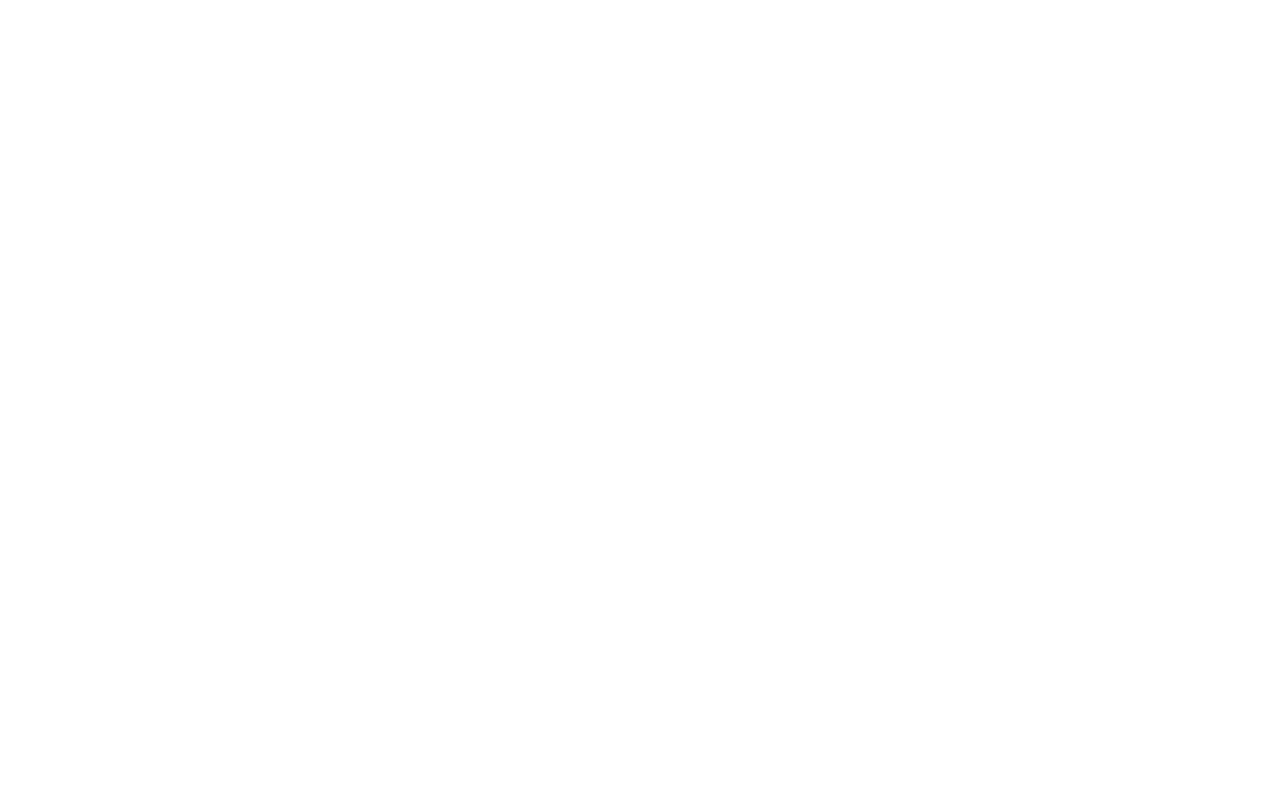
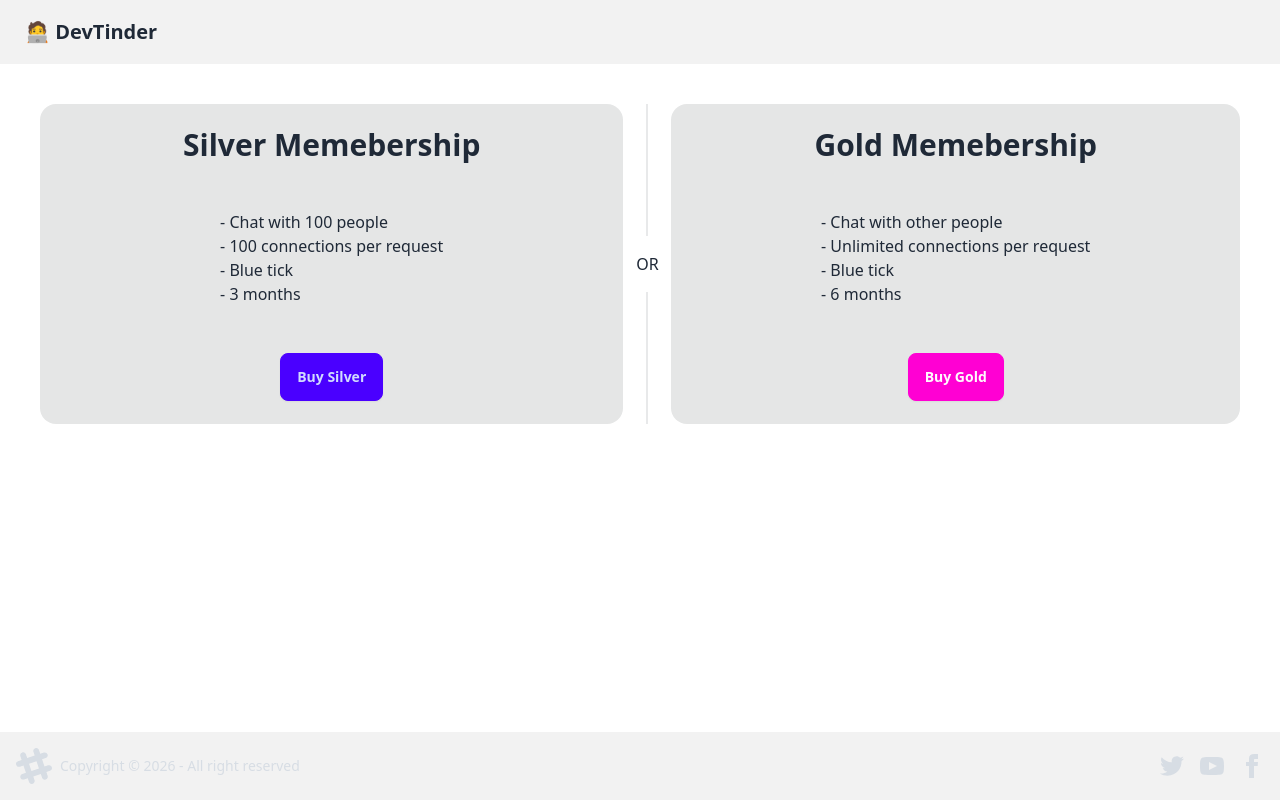
Before and after one commit to sonideepak08/devTinder-web, a React (Vite) app: page /premium in a window 1280 px wide. Before the commit this address had no page. Built offline with nearby package versions, Linux system fonts and the light colour scheme; no server answers.

Commit message:
premium user code

```diff
--- a/index.html
+++ b/index.html
@@ -5,6 +5,7 @@
     <link rel="icon" type="image/svg+xml" href="/favicon.svg" />
     <meta name="viewport" content="width=device-width, initial-scale=1.0" />
     <title>DevTinder</title>
+    <script src="https://checkout.razorpay.com/v1/checkout.js"></script>
   </head>
   <body>
     <div id="root"></div>
--- a/src/App.jsx
+++ b/src/App.jsx
@@ -7,6 +7,7 @@
 import Feed from "./components/Feed";
 import Connections from "./components/Connections";
 import Requests from "./components/Requests";
+import Premium from "./components/Premium";
 
 function App() {
   return (
@@ -19,7 +20,8 @@
               <Route path="/login" element={<Login />} />
               <Route path="/profile" element={<Profile />} />
               <Route path="/connections" element={<Connections />} />
-              <Route path="/requests" element={<Requests />}/>
+              <Route path="/requests" element={<Requests />} />
+              <Route path="/premium" element={<Premium />} />
             </Route>
           </Routes>
         </BrowserRouter>
--- a/src/components/NavBar.jsx
+++ b/src/components/NavBar.jsx
@@ -77,6 +77,12 @@
               </li>
 
               <li>
+                <Link to="/premium" onClick={closeDropdown}>
+                  Premium
+                </Link>
+              </li>
+
+              <li>
                 <button
                   onClick={() => {
                     closeDropdown();
--- /dev/null
+++ b/src/components/Premium.jsx
@@ -0,0 +1,78 @@
+import axios from "axios";
+import React from "react";
+import { BASE_URL } from "../utils/constants";
+
+const Premium = () => {
+  const handleMembershipEvent = async (type) => {
+    try {
+      const resp = await axios.post(
+        BASE_URL + "/payment/create",
+        { membershipType: type },
+        { withCredentials: true },
+      );
+
+      const { RAZORPAY_KEY_ID, amount, orderId, notes, email } = resp?.data;
+
+      const options = {
+        key: RAZORPAY_KEY_ID,
+        amount,
+        currency: "INR",
+        name: "DevTinder",
+        description: "Test Transaction",
+        order_id: orderId,
+        prefill: {
+          name: notes.firstName + " " + notes.lastName,
+          email,
+          contact: "9999999999",
+        },
+        theme: {
+          color: "#F37254",
+        },
+      };
+
+      const rzp = new window.Razorpay(options);
+      rzp.open();
+    } catch (error) {
+      console.error(error);
+    }
+  };
+  return (
+    <div className="m-10">
+      <div className="flex w-full">
+        <div className="card bg-base-300 rounded-box grid h-80 flex-grow place-items-center">
+          <h1 className="font-bold text-3xl">Silver Memebership</h1>
+          <ul>
+            <li> - Chat with 100 people</li>
+            <li> - 100 connections per request</li>
+            <li> - Blue tick</li>
+            <li> - 3 months</li>
+          </ul>
+          <button
+            className="btn btn-primary"
+            onClick={() => handleMembershipEvent("Silver")}
+          >
+            Buy Silver
+          </button>
+        </div>
+        <div className="divider divider-horizontal">OR</div>
+        <div className="card bg-base-300 rounded-box grid h-80 flex-grow place-items-center">
+          <h1 className="font-bold text-3xl">Gold Memebership</h1>
+          <ul>
+            <li> - Chat with other people</li>
+            <li> - Unlimited connections per request</li>
+            <li> - Blue tick</li>
+            <li> - 6 months</li>
+          </ul>
+          <button
+            className="btn btn-secondary"
+            onClick={() => handleMembershipEvent("Gold")}
+          >
+            Buy Gold
+          </button>
+        </div>
+      </div>
+    </div>
+  );
+};
+
+export default Premium;
```
